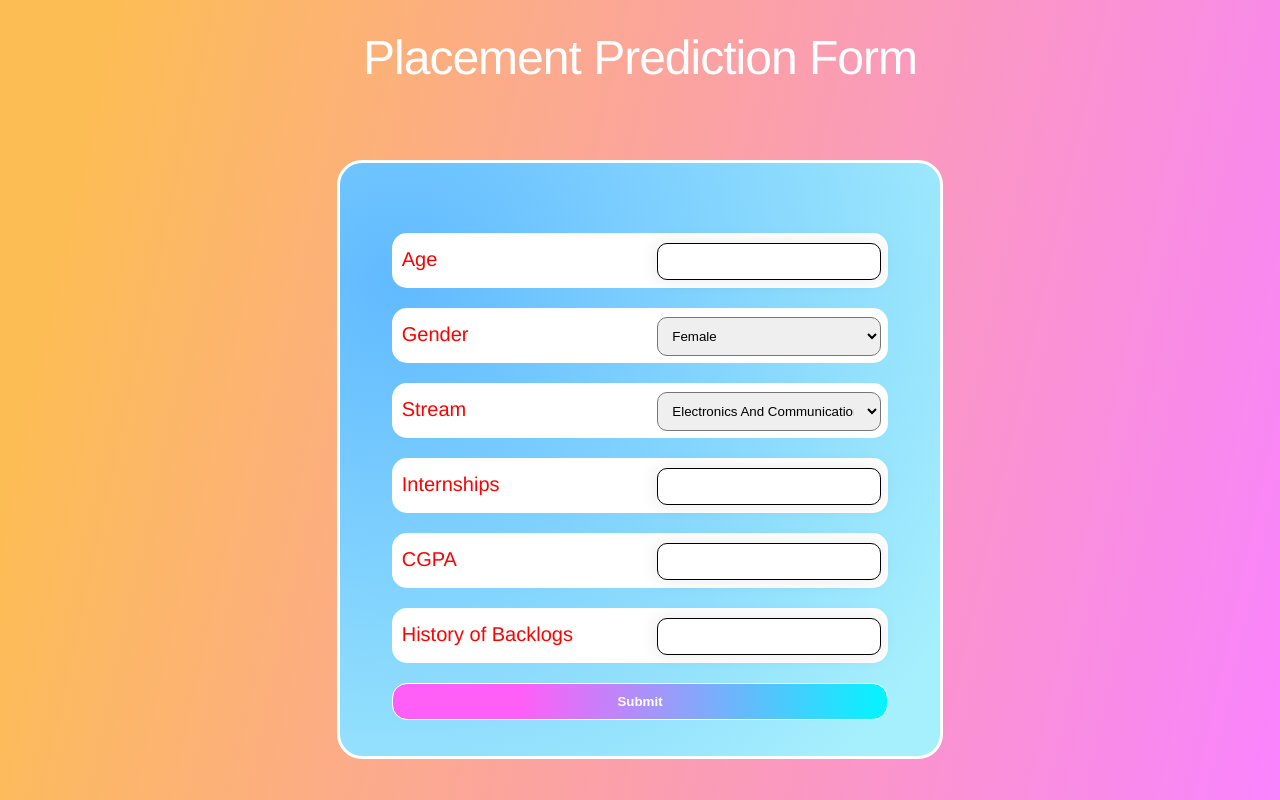
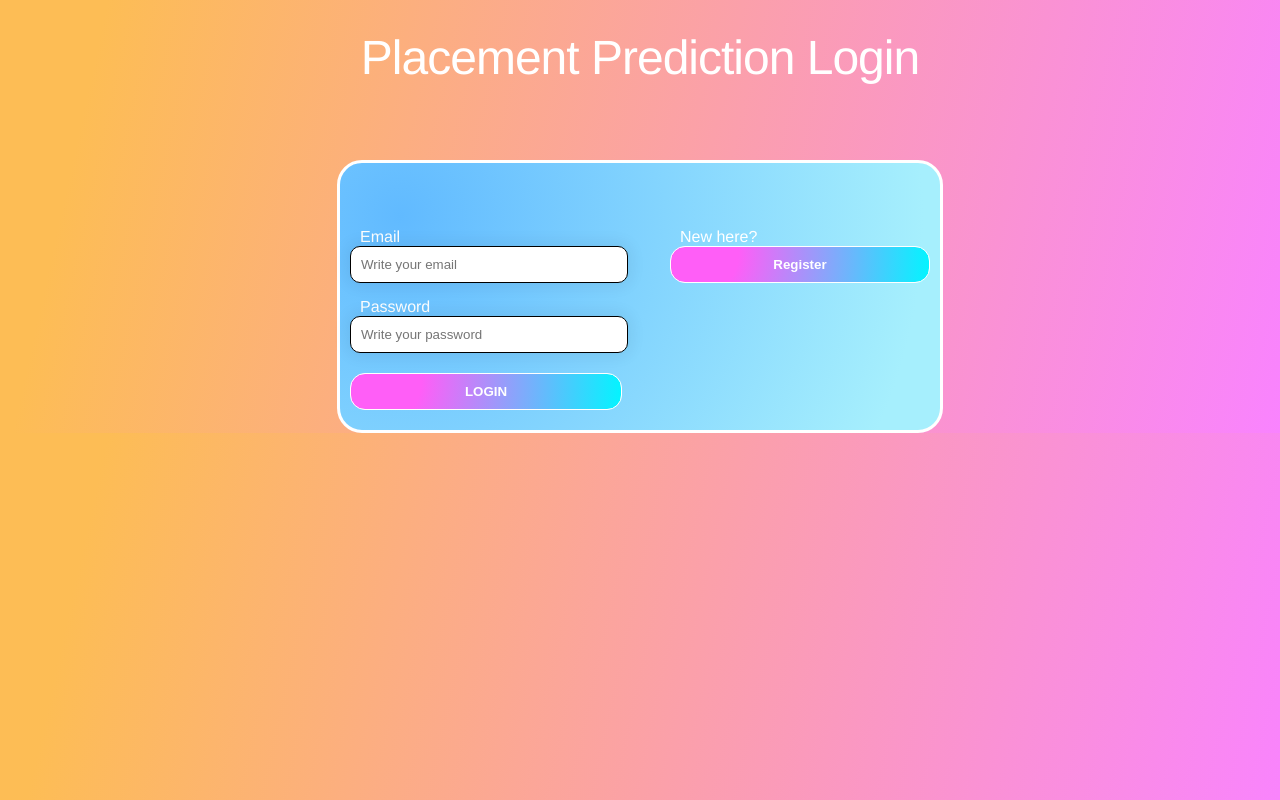
Before and after one commit to daniel-was-taken/Placement-Prediction, a Flask app: page / in a window 1280 px wide. Run offline with Flask 2, Linux system fonts and the light colour scheme; parts of the project's set-up code (start-up, migrations or seed data) failed here and were passed over; some libraries are stand-ins or nearby versions.

Commit message:
User Registration and Login

```diff
--- a/app.py
+++ b/app.py
@@ -1,6 +1,9 @@
+import imp
 from tkinter.tix import Tree
 from unicodedata import name
-from flask import Flask, render_template, request
+from flask import Flask, render_template, request, redirect, session, url_for, flash
+from flask_mysqldb import MySQL
+import MySQLdb
 import numpy as np
 import pickle
 
@@ -8,8 +11,66 @@ loaded_model = pickle.load(open("placement.pkl", "rb"))
 
 app = Flask(__name__)
 
-@app.route("/")
+app.secret_key = "12345"
+
+app.config["MYSQL_HOST"] = "localhost"
+app.config["MYSQL_USER"] = "root"
+app.config["MYSQL_PASSWORD"] = "admin"
+app.config["MYSQL_DB"] = "login"
+
+db = MySQL(app)
+
+@app.route("/", methods= ['GET', 'POST'])
 def index():
+    if request.method == 'POST':
+        if 'email' in request.form and 'password' in request.form:
+            username = request.form['email']
+            password = request.form['password']
+            cursor = db.connection.cursor(MySQLdb.cursors.DictCursor)
+            cursor.execute("SELECT * FROM logininfo WHERE email=%s AND password=%s",(username,password))
+            info = cursor.fetchone()
+            print(info)
+            if info is not None:
+                if info['email'] == username and info['password'] == password:
+                    session['loginsuccess'] = True
+                    return redirect(url_for('profile'))
+            else:
+                return redirect(url_for('index'))
+
+    return render_template("login.html")
+
+@app.route('/register')
+def new_user1():
+    return render_template("register.html")
+
+@app.route('/new', methods=['GET','POST'])
+def new_user():
+    if request.method == 'POST':
+      if "name" in request.form and "email" in request.form and "password" in request.form:
+          name = request.form['name']
+          username = request.form['email'] #email
+          password = request.form['password']
+          cur = db.connection.cursor(MySQLdb.cursors.DictCursor)
+          cur.execute("INSERT INTO login.logininfo (name,email,password) VALUES (%s,%s,%s)",(name,username,password))
+          db.connection.commit()
+          return redirect(url_for('index'))
+
+    return render_template('register.html')
+
+@app.route('/new/profile')
+def profile():
+    if session['loginsuccess'] == True:
+        return render_template('profile.html')
+
+
+@app.route('/new/logout')
+def logout():
+    session.pop('loginsuccess', None)
+    return redirect(url_for('index'))
+
+
+@app.route('/index')
+def toPredict():
     return render_template("index.html")
 
 
--- a/static/css/main.css
+++ b/static/css/main.css
@@ -9,11 +9,31 @@ body {
     font-size: 3em;
     font-weight: 100;
     margin-top: 30px;
-
     text-align: center;
     letter-spacing: -1px;
     color: rgb(255, 255, 255);
   }
+
+  h1 {
+    font-size: 1.5em;
+    font-weight: 100;
+    text-align: left;
+    display: inline-block;
+    width: 400px;
+    letter-spacing: -1px;
+    color: rgb(255, 255, 255);
+  }
+
+  h2 {
+    font-size: 1.5em;
+    font-weight: 100;
+    text-align: left;
+    display: inline-block;
+    width: 300px;
+    letter-spacing: -1px;
+    color: rgb(255, 255, 255);
+  }
+
 
   div.box {
     border-radius: 25px;
@@ -23,6 +43,8 @@ body {
     background-image: radial-gradient( circle farthest-corner at 10% 20%,  rgba(97,186,255,1) 0%, rgba(166,239,253,1) 90.1% );
     border: 3px solid white;
   }
+
+
 
   select{
     width: 45%;
@@ -39,16 +61,43 @@ body {
   }
 
 
+  input[id=name] {
+    padding:10px;
+    border: 0.1px solid black;
+    box-shadow:0 0 15px 4px rgba(0,0,0,0.06);
+    border-radius:10px;
+    width: 80%;
+  }
+
+  input[type=email] {
+    padding:10px;
+    border: 0.1px solid black;
+    box-shadow:0 0 15px 4px rgba(0,0,0,0.06);
+    border-radius:10px;
+    width: 80%;
+  }
+
+  input[type=password] {
+    padding:10px;
+    border: 0.1px solid black;
+    box-shadow:0 0 15px 4px rgba(0,0,0,0.06);
+    border-radius:10px;
+    width: 80%;
+    margin-bottom: 20px;
+  }
+
   div.items{
     margin-top: 30px;
     font-size: 1em;
-
     display: flex;
     justify-content: center;
     border-radius: 25px;
-    padding: 20px 0
+    padding: 20px 0;
+    margin-left: 10px;
+    margin-right: 10px;
 
   }
+
 
   label {
     margin-top: 15px;
@@ -81,6 +130,7 @@ body {
     background-color: white;
     color: red;
   }
+
   div.stream {
     border-radius: 15px;
     font-size: 20px;
@@ -123,6 +173,11 @@ body {
     color: red;
   }
 
+
+
+
+/*FOR BUTTONS*/
+
   input[type=submit] {
 
     /* remove default behavior */
@@ -140,6 +195,65 @@ body {
     width:100%;
 
   }
+
+  button[value=toindex] {
+
+    /* remove default behavior */
+    appearance:none;
+    -webkit-appearance:none;
+
+    /* usual styles */
+    padding:10px;
+    margin-top: 10px;
+    border:none;
+    background-image: radial-gradient( circle farthest-corner at 10% 20%,  rgba(255,94,247,1) 17.8%, rgba(2,245,255,1) 100.2% );
+    color:#fff;
+    font-weight:600;
+    border-radius: 15px;
+    border: 1px solid white;
+    width: 220px;
+
+  }
+
+  button[value=toLogout] {
+
+    /* remove default behavior */
+    appearance:none;
+    -webkit-appearance:none;
+
+    /* usual styles */
+    padding:10px;
+    margin-top: 10px;
+    border:none;
+    background-image: radial-gradient( circle farthest-corner at 10% 20%,  rgba(255,94,247,1) 17.8%, rgba(2,245,255,1) 100.2% );
+    color:#fff;
+    font-weight:600;
+    border-radius: 15px;
+    border: 1px solid white;
+    width: 90px;
+
+  }
+
+
+  input[value=LOGIN] {
+
+    /* remove default behavior */
+    appearance:none;
+    -webkit-appearance:none;
+
+    /* usual styles */
+    padding:10px;
+    border:none;
+    background-image: radial-gradient( circle farthest-corner at 10% 20%,  rgba(255,94,247,1) 17.8%, rgba(2,245,255,1) 100.2% );
+    color:#fff;
+    font-weight:600;
+    border-radius: 15px;
+    border: 1px solid white;
+    width:85%;
+
+  }
+
+
   input[type=button] {
 
     /* remove default behavior */
@@ -155,6 +269,6 @@ body {
     font-weight:600;
     border-radius: 15px;
     border: 1px solid white;
-    width:50%;
+    width:110%;
 
   }
--- /dev/null
+++ b/templates/login.html
@@ -0,0 +1,34 @@
+<!DOCTYPE html>
+<link rel="stylesheet" href="{{ url_for('static', filename='css/main.css') }}">
+<html lang="en">
+<head>
+    <meta charset="UTF-8">
+    <meta http-equiv="X-UA-Compatible" content="IE=edge">
+    <meta name="viewport" content="width=device-width, initial-scale=1.0">
+    <title>Login</title>
+</head>
+<body>
+    <h3>Placement Prediction Login</h3>
+    <div class = "box">
+        <div class = "items">
+        <form action="" method="POST">
+            <div class="email">
+                <label for="email">Email</label>
+                <input name="email" type="email" placeholder="Write your email" required="true">
+            </div>
+            <div class="password">
+                <label for="password">Password</label>
+                <input name="password" type="password" placeholder="Write your password" required="true">
+            </div>
+            <input type="submit" value="LOGIN">
+        </form>
+            <div class = "register">
+            <form action="/register">
+                <label for="newhere">New here?</label>
+                <input value="Register" type="submit">
+            </form>
+            </div>
+        </div>
+    </div>
+</body>
+</html>
```
Also changed, not shown: templates/profile.html (added, +27 -0 lines), templates/register.html (added, +32 -0 lines), templates/result.html (+3 -4 lines).
